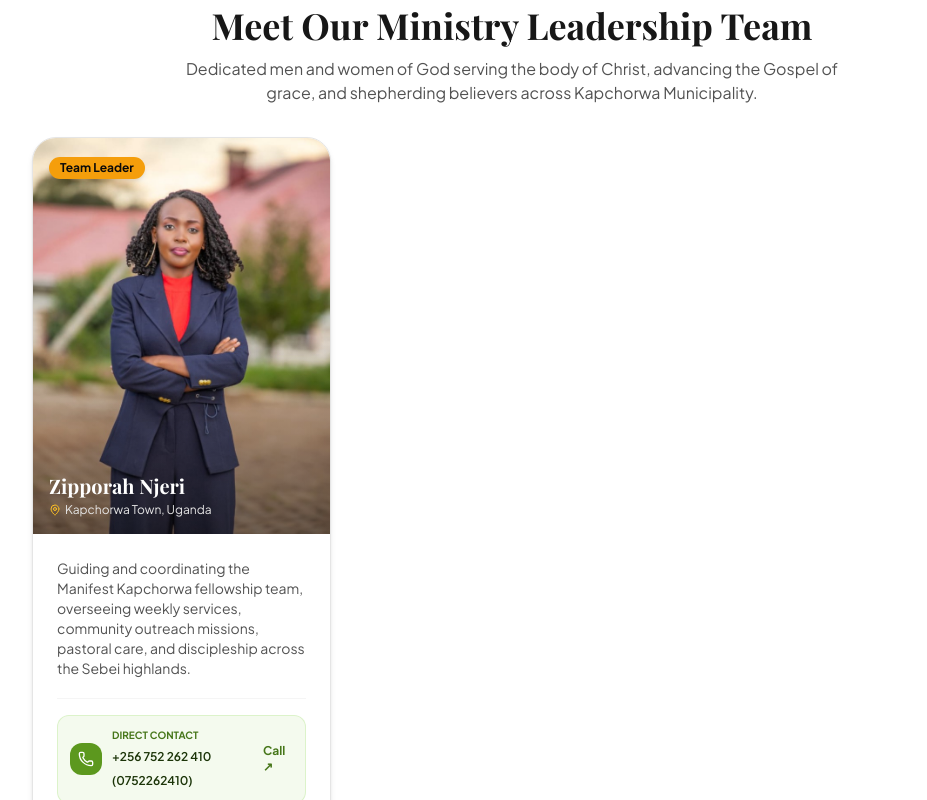
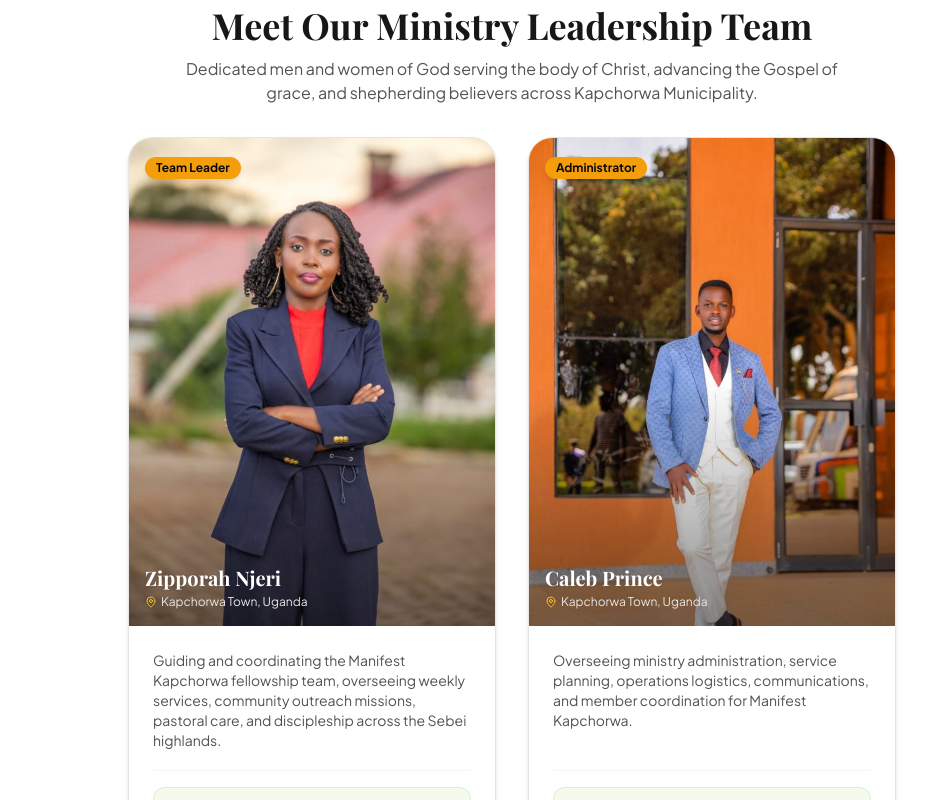
Before and after one commit to ChemayekAbraham/manifestkapchorwa, a Next.js app: page /about in a window 1280 px wide. Shown: the part 700-1500 px from the top of the page, without its empty margins (128-1055 px from the left). Built offline with nearby package versions, Linux system fonts and the light colour scheme; no server answers; the database is empty; a web font is replaced by a local one.

Commit message:
feat: add Administrator Caleb Prince to Ministry Leadership team

```diff
--- a/components/public/leadership-section.tsx
+++ b/components/public/leadership-section.tsx
@@ -25,6 +25,16 @@ export const TEAM_MEMBERS: TeamMember[] = [
     bio: "Guiding and coordinating the Manifest Kapchorwa fellowship team, overseeing weekly services, community outreach missions, pastoral care, and discipleship across the Sebei highlands.",
     location: "Kapchorwa Town, Uganda",
   },
+  {
+    id: "caleb-prince",
+    name: "Caleb Prince",
+    role: "Administrator",
+    phone: "+256778112567",
+    phoneFormatted: "+256 778 112 567 (0778112567)",
+    imageUrl: "/images/team/caleb-prince.jpg",
+    bio: "Overseeing ministry administration, service planning, operations logistics, communications, and member coordination for Manifest Kapchorwa.",
+    location: "Kapchorwa Town, Uganda",
+  },
 ];
 
 export function LeadershipSection() {
@@ -40,7 +50,11 @@ export function LeadershipSection() {
         </p>
       </div>
 
-      <div className="grid grid-cols-1 md:grid-cols-2 lg:grid-cols-3 gap-8 justify-center">
+      <div
+        className={`grid grid-cols-1 md:grid-cols-2 ${
+          TEAM_MEMBERS.length > 2 ? "lg:grid-cols-3 max-w-6xl" : "max-w-3xl"
+        } mx-auto gap-8 w-full`}
+      >
         {TEAM_MEMBERS.map((member) => (
           <div
             key={member.id}
```
Also changed, not shown: public/images/team/caleb-prince.jpg (added).
